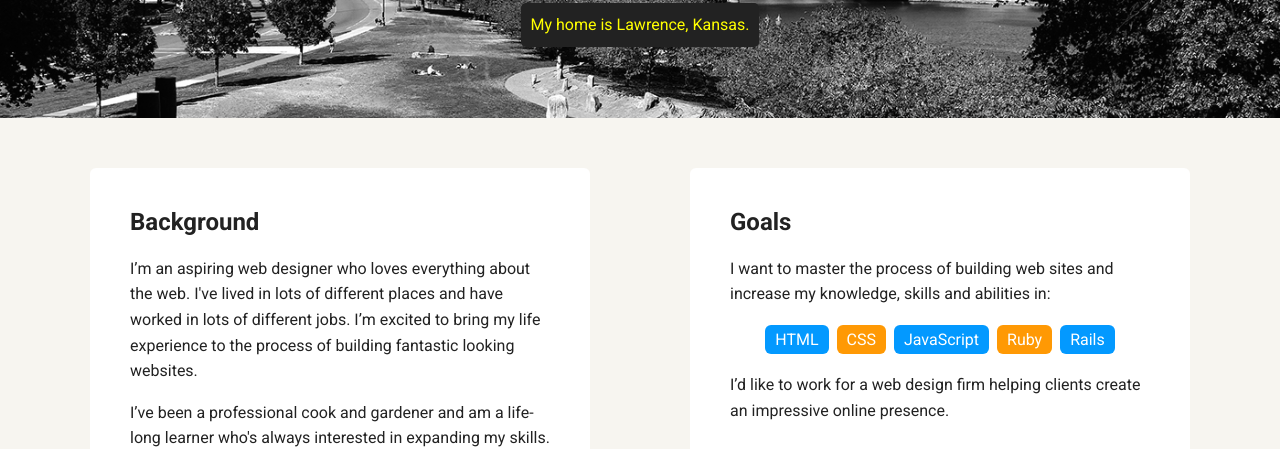
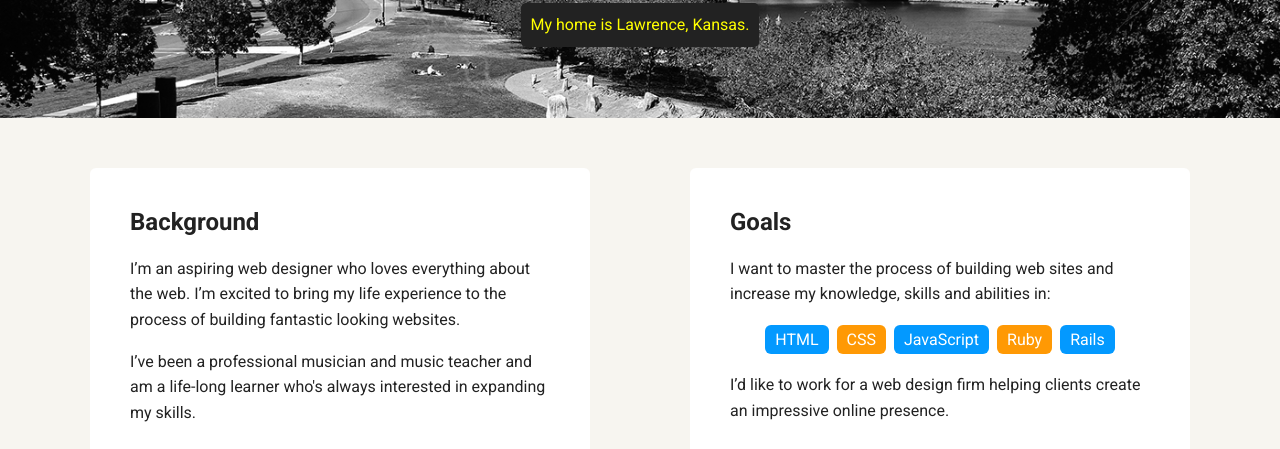
Before and after one commit to rosswilliamsdev/FEWD-Project-1, a plain HTML site: page portfolio_update_v1/index.html in a window 1280 px wide. Shown: the part 352-801 px from the top of the page. Drawn offline with Linux system fonts and the light colour scheme; a web font is replaced by a local one.

Commit message:
Update index.html

```diff
--- a/portfolio_update_v1/index.html
+++ b/portfolio_update_v1/index.html
@@ -25,8 +25,8 @@
     <main class="flex">
       <div class="card">
         <h2>Background</h2>
-        <p>I’m an aspiring web designer who loves everything about the web. I've lived in lots of different places and have worked in lots of different jobs. I’m excited to bring my life experience to the process of building fantastic looking websites.</p>
-        <p>I’ve been a professional cook and gardener and am a life-long learner who's always interested in expanding my skills.</p>
+        <p>I’m an aspiring web designer who loves everything about the web. I’m excited to bring my life experience to the process of building fantastic looking websites.</p>
+        <p>I’ve been a professional musician and music teacher and am a life-long learner who's always interested in expanding my skills.</p>
       </div>
 
       <div class="card">
```
